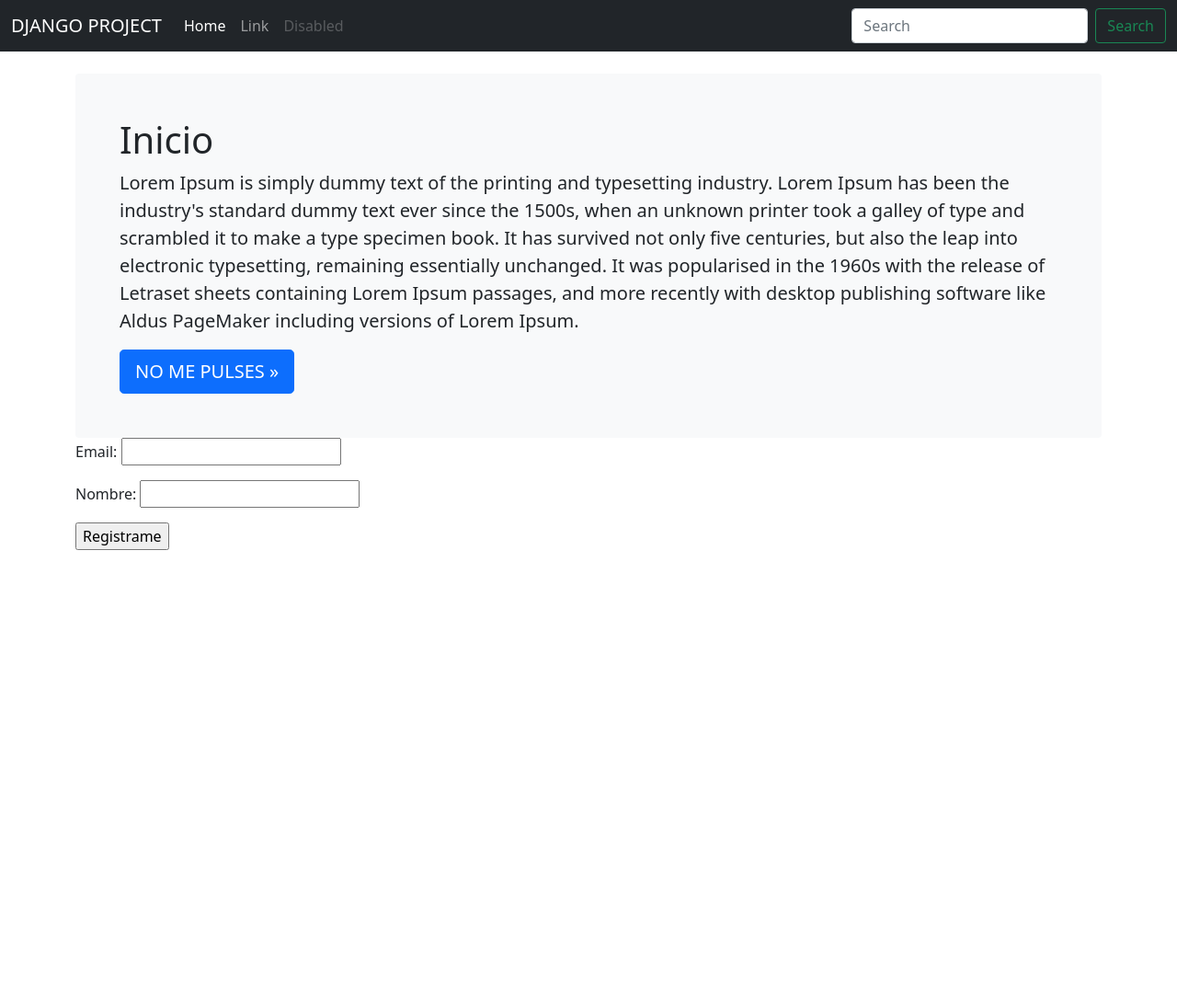
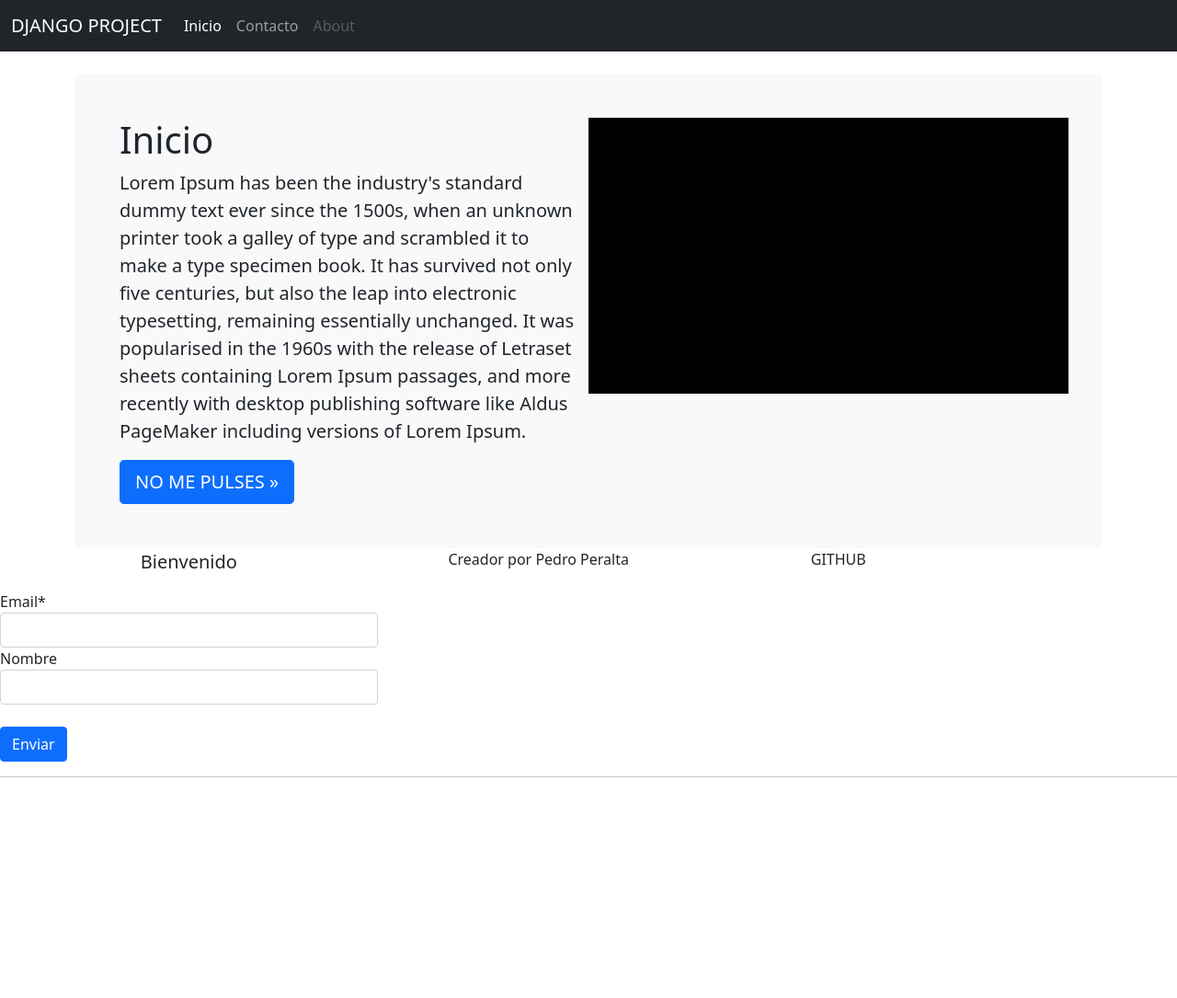
Before and after one commit to pedropegu/django, a Django app: page / in a window 1280 px wide. Shown: the top 1085 px of the page at 92% size. Run offline with Django 4.2, Linux system fonts and the light colour scheme; some libraries are stand-ins or nearby versions.

Commit message:
video 26-29

```diff
--- a/pd110/boletin/views.py
+++ b/pd110/boletin/views.py
@@ -7,7 +7,7 @@ from .models import Registrado
 # Create your views here.
 def inicio(request):
 
-    titulo = "Hola"
+    titulo = "Bienvenido"
 
 
     if request.user.is_authenticated:
--- a/pd110/pd110/settings.py
+++ b/pd110/pd110/settings.py
@@ -32,6 +32,7 @@ ALLOWED_HOSTS = []
 # Application definition
 
 INSTALLED_APPS = [
+    'crispy_forms',
     'boletin',
     'django.contrib.admin',
     'django.contrib.auth',
@@ -134,3 +135,4 @@ MEDIA_ROOT = os.path.join(os.path.dirname(BASE_DIR),"static_env","media_root")
 # https://docs.djangoproject.com/en/4.0/ref/settings/#default-auto-field
 
 DEFAULT_AUTO_FIELD = 'django.db.models.BigAutoField'
+CRISPY_TEMPLATE_PACK = 'bootstrap3'
--- /dev/null
+++ b/pd110/static_pro/static/css/custom.css
@@ -0,0 +1,3 @@
+.text-align-center {
+    text-align: center;
+}
--- a/pd110/templates/base.html
+++ b/pd110/templates/base.html
@@ -23,14 +23,14 @@
 
 <main class="container">
   <div class="bg-light p-5 rounded">
+
     {% block jumbotron_content%}
-
     {% endblock %}
   </div>
-
+</main>
   {% block content %}
   {% endblock %}
-</main>
+
 
 
     <script src="{% static 'js/bundle.min.js' %}" integrity="sha384-ka7Sk0Gln4gmtz2MlQnikT1wXgYsOg+OMhuP+IlRH9sENBO0LRn5q+8nbTov4+1p" crossorigin="anonymous"></script>
--- a/pd110/templates/head_css.html
+++ b/pd110/templates/head_css.html
@@ -1,6 +1,6 @@
 {% load static %}
 <link href="{% static 'css/bootstrap.css' %}" rel="stylesheet" integrity="sha384-1BmE4kWBq78iYhFldvKuhfTAU6auU8tT94WrHftjDbrCEXSU1oBoqyl2QvZ6jIW3" crossorigin="anonymous">
-
+<link href="% static 'css/custom.css' %}" rel="stylesheet">
     <!-- Favicons -->
 <link rel="apple-touch-icon" href="/docs/5.1/assets/img/favicons/apple-touch-icon.png" sizes="180x180">
 <link rel="icon" href="/docs/5.1/assets/img/favicons/favicon-32x32.png" sizes="32x32" type="image/png">
--- a/pd110/templates/index.html
+++ b/pd110/templates/index.html
@@ -1,11 +1,16 @@
 {% extends 'base.html' %}
-
+{% load crispy_forms_tags %}
 
 {% block head_title %}Inicio{% endblock %}
 {% block jumbotron_content %}
+<div class="row">
+    <div class="col-sm-6">
     <h1>Inicio</h1>
-<p class="lead">Lorem Ipsum is simply dummy text of the printing and typesetting industry. Lorem Ipsum has been the industry's standard dummy text ever since the 1500s, when an unknown printer took a galley of type and scrambled it to make a type specimen book. It has survived not only five centuries, but also the leap into electronic typesetting, remaining essentially unchanged. It was popularised in the 1960s with the release of Letraset sheets containing Lorem Ipsum passages, and more recently with desktop publishing software like Aldus PageMaker including versions of Lorem Ipsum.</p>
+    <p class="lead">Lorem Ipsum has been the industry's standard dummy text ever since the 1500s, when an unknown printer took a galley of type and scrambled it to make a type specimen book. It has survived not only five centuries, but also the leap into electronic typesetting, remaining essentially unchanged. It was popularised in the 1960s with the release of Letraset sheets containing Lorem Ipsum passages, and more recently with desktop publishing software like Aldus PageMaker including versions of Lorem Ipsum.</p>
     <a class="btn btn-lg btn-primary" href="/docs/5.1/components/navbar/" role="button">NO ME PULSES &raquo;</a>
+    </div>
+<div class="col-sm-6" style="background-color:black;height: 300px;"></div>
+</div>
     {% endblock %}
 
 
@@ -13,15 +18,36 @@
 
 
 
-{{ titulo }}
+
+
 <hr />
 <br>
 {% block content %}
+<div class="row ">
+    <div class="col-sm-6 col-md-4">
+        <p class="lead text-align-center" style="text-align: center;">{{ titulo }}</p>
         {% if form %}
+
         <form method="POST" action="">{% csrf_token %}
-{{ form.as_p}}
-<input type="submit" value="Registrame"/>
+
+        {{ form|crispy }}
+        <br>
+        <input class="btn btn-primary" type="submit" value="Enviar"/>
+
         </form>
 
         {% endif %}
+
+    </div>
+    <br>
+<div class="col-sm-3 text-align-center" style="text-align: center;">
+    <p>Creador por Pedro Peralta</p>
+</div>
+<div class="col-sm-3 text-align-center" style="text-align: center;">
+    <p>GITHUB</p>
+</div>
+
+
+</div>
+<hr />
 {% endblock %}
--- a/pd110/templates/navbar.html
+++ b/pd110/templates/navbar.html
@@ -1,3 +1,4 @@
+
 <nav class="navbar navbar-expand-md navbar-dark bg-dark mb-4">
     <div class="container-fluid">
       <a class="navbar-brand" href="#">DJANGO PROJECT</a>
@@ -7,19 +8,16 @@
       <div class="collapse navbar-collapse" id="navbarCollapse">
         <ul class="navbar-nav me-auto mb-2 mb-md-0">
           <li class="nav-item">
-            <a class="nav-link active" aria-current="page" href="#">Home</a>
+            <a class="nav-link active" aria-current="page" href="{% url 'inicio' %}">Inicio</a>
           </li>
           <li class="nav-item">
-            <a class="nav-link" href="#">Link</a>
+            <a class="nav-link" href="{% url 'contacto' %}">Contacto</a>
           </li>
           <li class="nav-item">
-            <a class="nav-link disabled">Disabled</a>
+            <a class="nav-link disabled">About</a>
           </li>
         </ul>
-        <form class="d-flex">
-          <input class="form-control me-2" type="search" placeholder="Search" aria-label="Search">
-          <button class="btn btn-outline-success" type="submit">Search</button>
-        </form>
+
       </div>
     </div>
   </nav>
```
Also changed, not shown: pd110/templates/contact.html (+17 -8 lines). Lines whose indentation alone changed are shown as unchanged.
